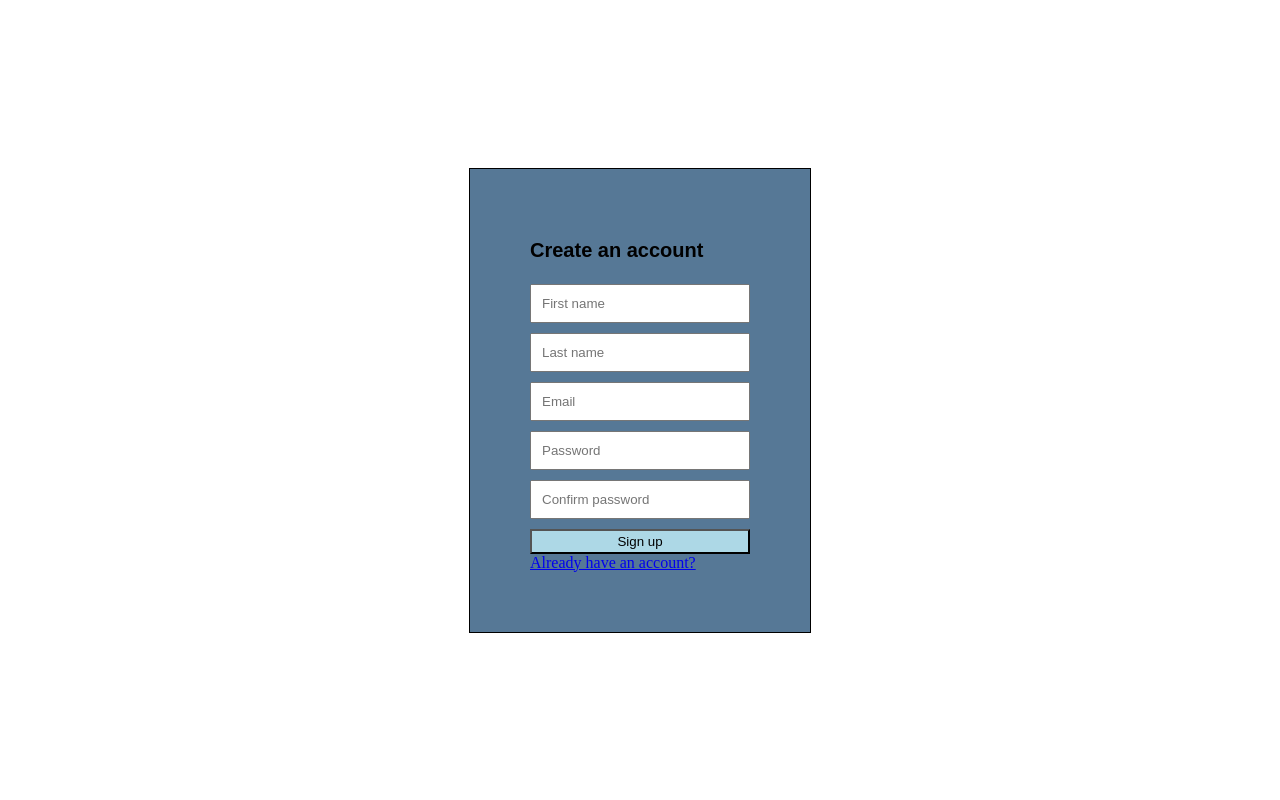
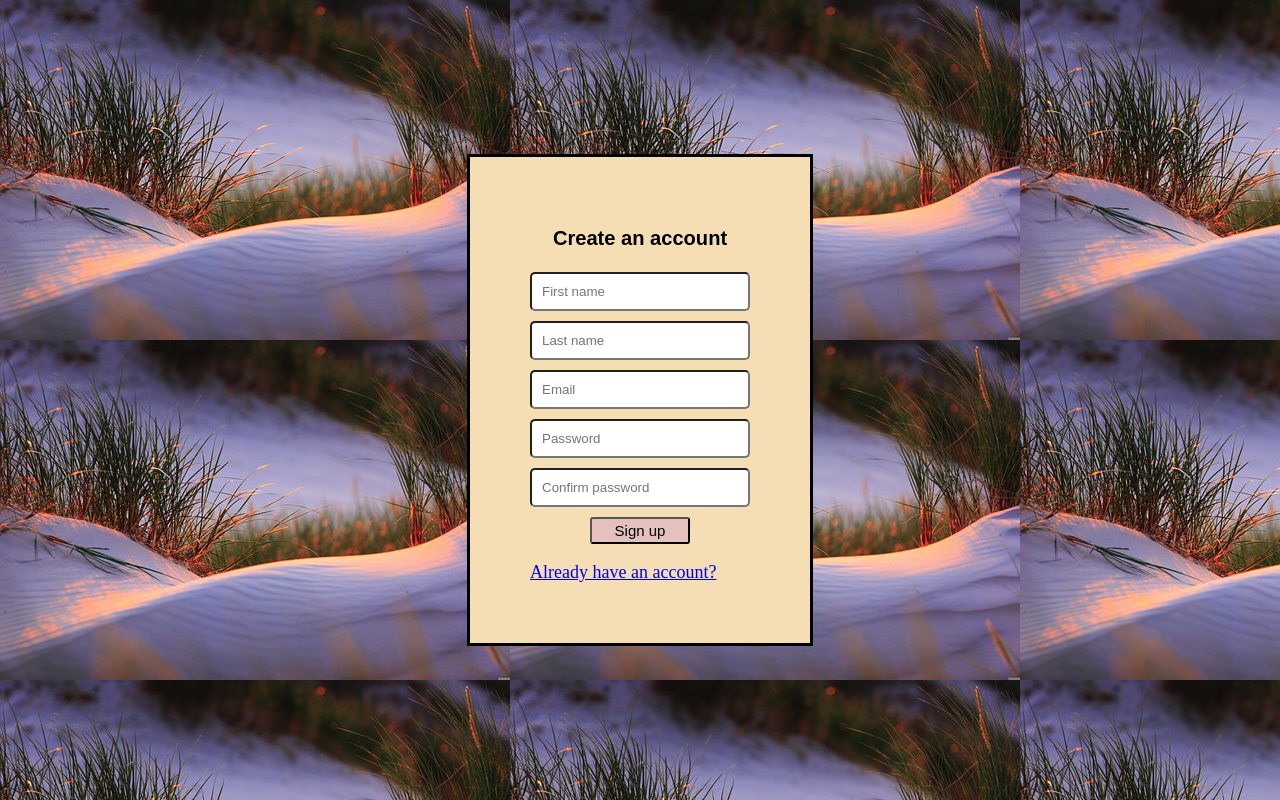
Before and after one commit to africa-opensourc/youtube-clone, a plain HTML site: page src/sign_up.html in a window 1280 px wide. Drawn offline with Linux system fonts and the light colour scheme.

Commit message:
minor ui changers

```diff
--- a/src/sign_up.html
+++ b/src/sign_up.html
@@ -6,17 +6,22 @@
     <meta name="viewport" content="width=device-width, initial-scale=1.0">
     <link rel="stylesheet" href="style.css">
     <title>Sign up</title>
+    <style>
+    body{
+        background-image: url(pic.jpg);
+    }
+    </style>
 </head>
 <body>
     <div class="centered-container">
     <form class="auth-container" method="POST">
-        <h1 class="title">Create an account</h1>
+        <h3 class="title">Create an account</h3>
         <input placeholder="First name" type="First name">
         <input placeholder="Last name" type="Last name">
         <input placeholder="Email" type="email">
         <input placeholder="Password" type="password">
-        <input placeholder="Confirm password" type="Confirm password">
-        <button type="submit">Sign up</button>
+        <input placeholder="Confirm password" type="password">
+        <button type="submit">Sign up</button><br>
         <a href="login.html">Already have an account?</a>
         </form>
     </div>
--- a/src/style.css
+++ b/src/style.css
@@ -2,9 +2,6 @@
    margin: 0;
    padding: 0;
    box-sizing: border-box;
-}
-
-body{
 }
 
 .centered-container{
@@ -16,18 +13,21 @@ body{
     height: 100vh;
 }
 
-.auth-container h1{
-    font-family: 'Outline', sans-serif;
-    font-size: 20px;
+.auth-container h3{
+    font-family: Arial,sans-serif;
+    font-size: 20.1px;
     margin-top: 10px;
     font-weight: bolder;
     margin-bottom: 12px;
+    color: black;
+    display: flex;
+    justify-content: center;
 }
 
 .auth-container{
-    background: #567896;
+    background: wheat;
     padding: 60px;
-    border: 1px solid;
+    border: 3px solid;
     display: flex;
     flex-direction: column;
 }
@@ -36,11 +36,24 @@ body{
     width: 220px;
     padding: 10px;
     margin-top: 10px;
+    border-radius: 5px;
 }
 
 .auth-container button{
     margin-top: 10px;
     padding: 3px;
-        background-color:lightblue;
+    background-color:rgb(228, 193, 188);
     cursor: pointer;
+    border-radius: 3px;
+    font-size: 15px;
+    width: 100px;
+    align-self: center;
 }
+
+.centered-container button :hover{
+color: darkgray;
+}
+
+.auth-container a{
+    font-size: 18px;
+}
```
Also changed, not shown: src/pic.jpg (added). Lines whose indentation alone changed are shown as unchanged.
